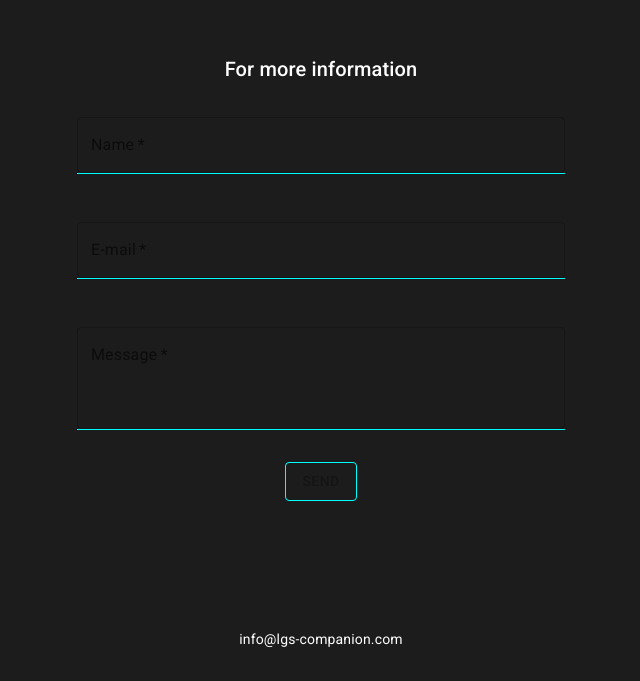
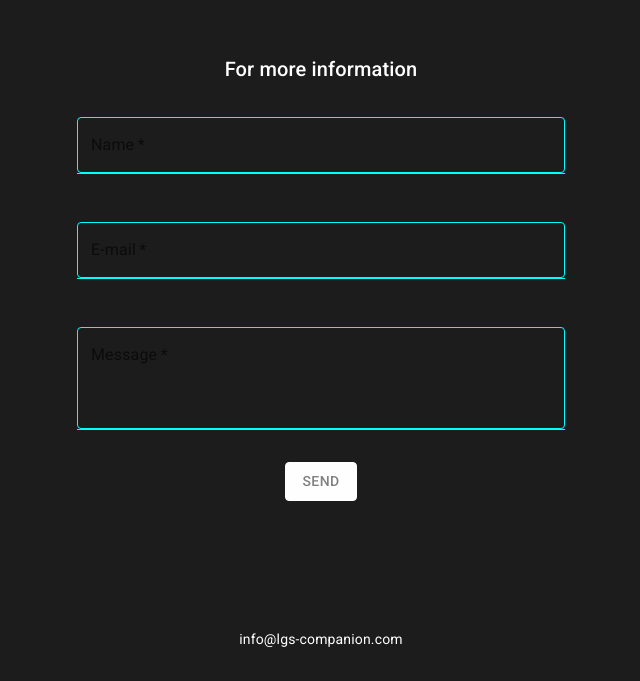
Before and after one commit to jimdiew/landing-lgs, a React (Vite) app in the folder landing/: page / in a window 1280 px wide. Shown: the part 2316-2997 px from the top of the page, without its empty margins (319-959 px from the left). Built offline with nearby package versions, Linux system fonts and the light colour scheme.

Commit message:
update form

```diff
--- a/landing/src/components/Contact/Contact.tsx
+++ b/landing/src/components/Contact/Contact.tsx
@@ -4,6 +4,7 @@ import {
   Grid2,
   TextField,
   Typography,
+  styled,
 } from "@mui/material"
 import { useState } from "react"
 import style from "./contact.module.css"
@@ -14,6 +15,30 @@ interface FormState {
   message: string
 }
 
+const StyledTextField = styled(TextField)({
+  "& label.Mui-focused": {
+    color: "#00ffff",
+  },
+  "& .MuiInput-underline:after": {
+    borderBottomColor: "#00ffff",
+  },
+  "& .MuiOutlinedInput-root": {
+    "& fieldset": {
+      borderColor: "#00ffff",
+      color: "white",
+    },
+    "&:hover fieldset": {
+      borderColor: "#00ffff",
+    },
+    "&.Mui-focused fieldset": {
+      borderColor: "#00ffff",
+    },
+    "& .MuiInputBase-input": {
+      color: "white",
+      fontWeight: 300,
+    },
+  },
+})
 const Contact = () => {
   const [form, setForm] = useState<FormState>({
     name: "",
@@ -33,6 +58,8 @@ const Contact = () => {
     const message = e.target.value
     setForm({ ...form, message: message })
   }
+
+  const sendEmail = () => {}
   return (
     <Grid2
       container
@@ -47,43 +74,35 @@ const Contact = () => {
       </Grid2>
       <Grid2 container justifyContent={"center"} pb="3rem">
         <FormControl className={style.form}>
-          <TextField
-            style={{ color: "white" }}
-            id="my-input"
-            aria-describedby="my-helper-text"
+          <StyledTextField
+            id="name-input"
+            aria-describedby="name"
             onChange={handleChangeName}
             className={style.input}
             variant="outlined"
             label="Name"
             required
           />
-          {/* <FormHelperText id="my-helper-text" style={{ color: "white" }}>
-            We'll never share your email.
-          </FormHelperText> */}
         </FormControl>
       </Grid2>
       <Grid2 container justifyContent={"center"} pb="3rem">
         <FormControl className={style.form}>
-          <TextField
+          <StyledTextField
             style={{ color: "white" }}
-            id="my-input"
-            aria-describedby="my-helper-text"
+            id="email-input"
+            aria-describedby="email"
             onChange={handleChangeEmail}
             variant="outlined"
             label="E-mail"
             required
           />
-          {/* <FormHelperText id="my-helper-text" style={{ color: "white" }}>
-            We'll never share your email.
-          </FormHelperText> */}
         </FormControl>
       </Grid2>
       <Grid2 container justifyContent={"center"}>
         <FormControl className={style.form}>
-          <TextField
-            style={{ color: "white" }}
-            id="my-input"
-            aria-describedby="my-helper-text"
+          <StyledTextField
+            id="message-input"
+            aria-describedby="message"
             onChange={handleChangeMessage}
             variant="outlined"
             label="Message"
@@ -98,16 +117,20 @@ const Contact = () => {
               },
             }}
           />
-          {/* <FormHelperText id="my-helper-text" style={{ color: "white" }}>
-            We'll never share your email.
-          </FormHelperText> */}
         </FormControl>
       </Grid2>
       <Grid2 container justifyContent={"center"} pt="2rem">
         <Button
           variant="contained"
-          className={style.button}
-          disabled={!form.name && !form.email && !form.message}
+          className={
+            form.name === "" || form.email === "" || form.message === ""
+              ? style.buttonDisabled
+              : style.button
+          }
+          disabled={
+            form.name === "" || form.email === "" || form.message === ""
+          }
+          onSubmit={sendEmail}
         >
           Send
         </Button>
--- a/landing/src/components/Contact/contact.module.css
+++ b/landing/src/components/Contact/contact.module.css
@@ -13,7 +13,7 @@
 }
 
 .input{
-    color: white;
+    color: white !important;
 
 }
 
@@ -22,10 +22,19 @@
 }
 
 .button{
+
+    background-color: #00ffff !important ;
+    color: #2d2d2d !important;
+}
+
+.buttonDisabled {
+    background: #fefefe !important;
+    border: 1px solid #fefefe !important;
+    color: gray !important;
+}
+
+.button:hover{
     background: transparent !important;
     border: 1px solid #00ffff !important;
+    color: #00ffff !important;
 }
-.button:hover{
-    background-color: #00ffff !important ;
-    color: #2d2d2d;
-}
```
